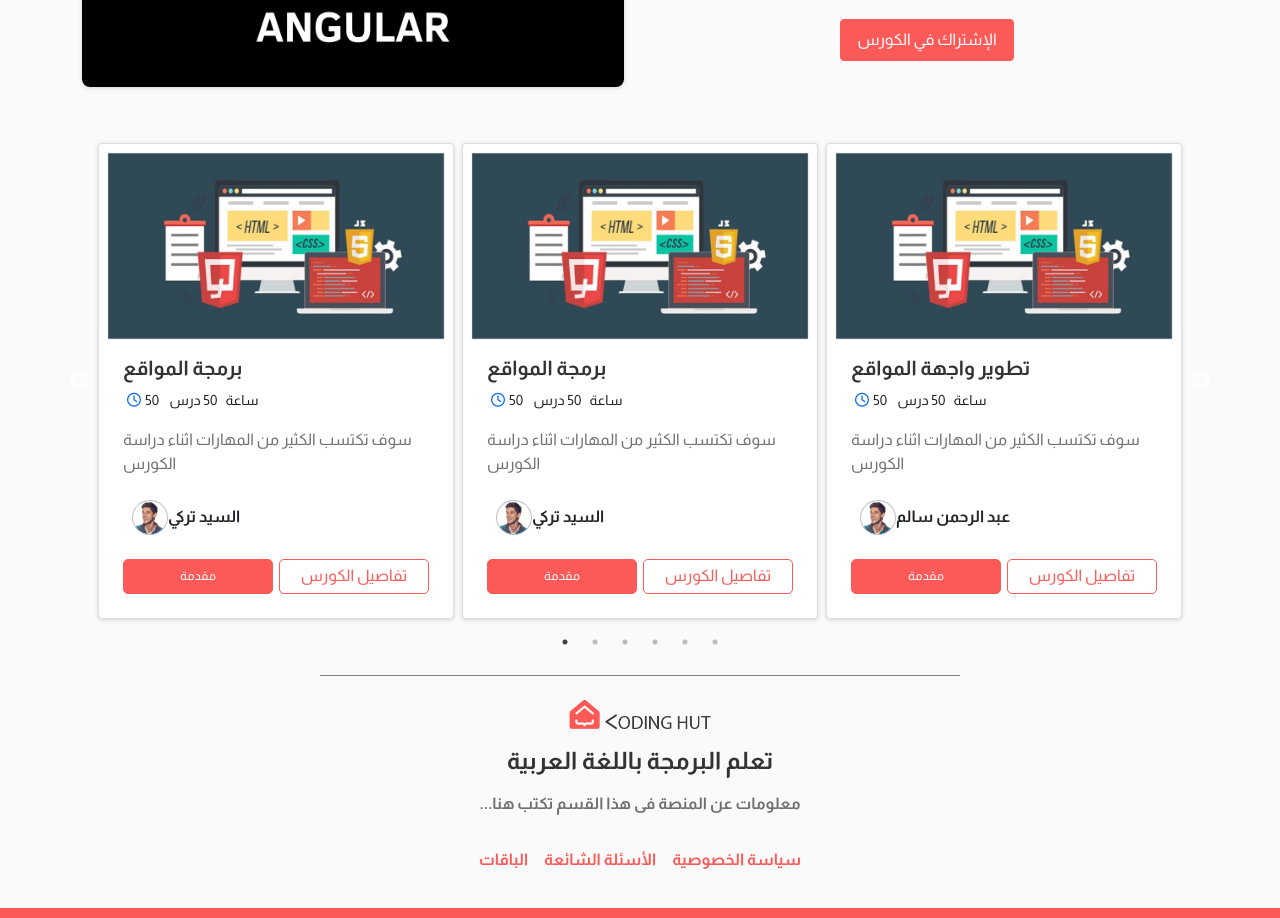
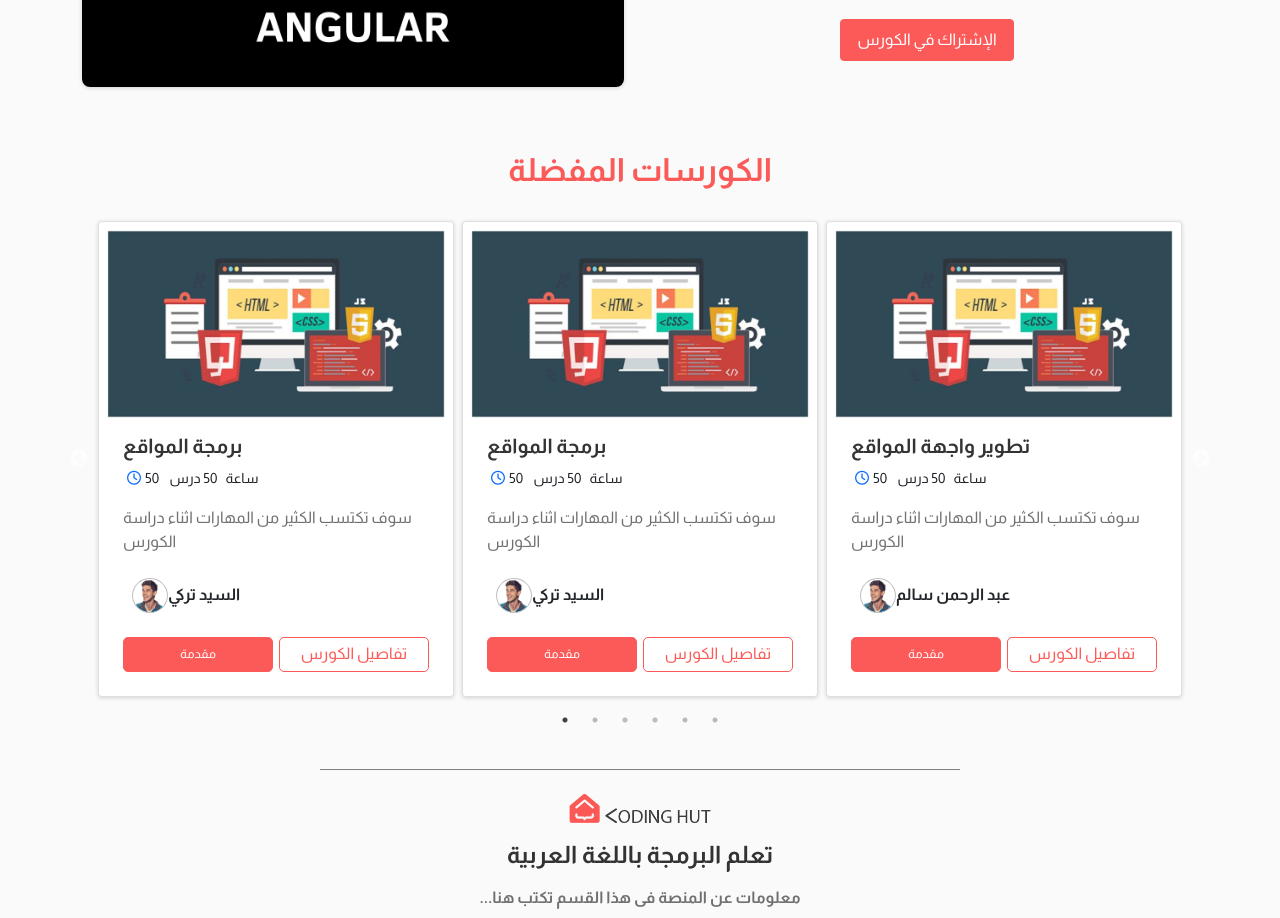
Before and after one commit to AbdelRahmanSalem007/final-project-courses, a React (Create React App) app: page / in a window 1280 px wide. Shown: the part 980-1898 px from the top of the page. Built offline with nearby package versions, Linux system fonts and the light colour scheme.

Commit message:
add : header to slider

```diff
--- a/src/views/Home.js
+++ b/src/views/Home.js
@@ -106,8 +106,11 @@ const Home = () => {
             </Col>
           </Row>
         </div>
-        <div className="home__slider">
+        <div className="home__slider py-3">
           <div className="container">
+            <header className="home__slider-header">
+              <h2>الكورسات المفضلة</h2>
+            </header>
             <Slider {...settings}>
               {coursesData.map((course) => (
                 <div className="course-slider__wrapper">
--- a/src/views/home.scss
+++ b/src/views/home.scss
@@ -67,6 +67,15 @@
     padding-inline-start: 0.25rem;
     padding-inline-end: 0.25rem;
   }
+  .home__slider-header {
+    h2 {
+      color: var(--main-color);
+      text-align: center;
+      font-size: 2rem;
+      font-weight: bold;
+      margin-bottom: 1.5rem;
+    }
+  }
 }
 @media (max-width: 989px) {
   .home {
```
